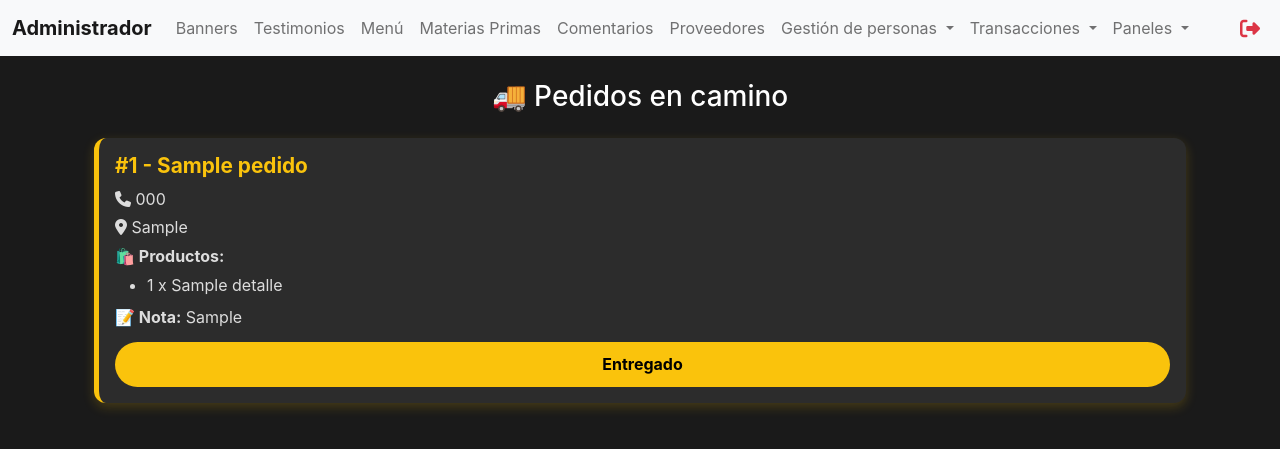
After one commit to yasheyxs/piccoloBurgers, a PHP site: page /admin/panel_delivery.php in a window 1280 px wide. The commit adds this page. Shown: the top 449 px of the page. Run offline with PHP 8.4, Linux system fonts and the light colour scheme; a user stored in the database is signed in; tables that the repository leaves empty hold one stand-in row (values such as "Sample post"); some libraries are stand-ins or nearby versions.

Commit message:
commit 44: Añade nuevos estados de pedido y panel de delivery.

```diff
--- a/admin/actualizar_estado.php
+++ b/admin/actualizar_estado.php
@@ -13,7 +13,7 @@ if (!$pedido_id || !$nuevo_estado) {// Validar que se reciban los datos necesari
 }
 
 $pedido_id = intval($pedido_id);
-$estados_validos = ["En preparación", "Listo", "Cancelado"];
+$estados_validos = ["En preparación", "Listo", "En camino", "Entregado", "Cancelado"];
 if (!in_array($nuevo_estado, $estados_validos)) {// Validar que el estado sea válido
     echo json_encode(["success" => false, "message" => "Estado inválido."]);
     exit;
--- /dev/null
+++ b/admin/panel_delivery.php
@@ -0,0 +1,129 @@
+<?php
+include("../admin/bd.php");
+include("../admin/templates/header.php");
+
+$sentencia = $conexion->prepare("SELECT * FROM tbl_pedidos WHERE estado = 'En camino' ORDER BY fecha DESC");
+$sentencia->execute();
+$pedidos = $sentencia->fetchAll(PDO::FETCH_ASSOC);
+?>
+
+<style>
+  body {
+    background-color: #1a1a1a;
+    color: #fff;
+    font-family: 'Inter', sans-serif;
+  }
+
+  .card-pedido {
+    background-color: #2c2c2c;
+    border-left: 5px solid #fac30c;
+    margin-bottom: 1rem;
+    padding: 1rem;
+    border-radius: 12px;
+    box-shadow: 0 4px 12px rgba(250, 195, 12, 0.2);
+  }
+
+  .card-pedido h5 {
+    font-size: 1.3rem;
+    margin-bottom: 0.5rem;
+    font-weight: bold;
+    color: #fac30c;
+  }
+
+  .card-pedido p,
+  .card-pedido li {
+    font-size: 1rem;
+    margin-bottom: 0.3rem;
+    color: #ddd;
+  }
+
+  .btn-entregado {
+    background-color: #fac30c;
+    color: #000;
+    font-weight: bold;
+    border-radius: 30px;
+    padding: 0.6rem 1.2rem;
+    font-size: 1rem;
+    width: 100%;
+    margin-top: 0.5rem;
+  }
+
+  .btn-entregado:hover {
+    background-color: #e0ae00;
+    transform: scale(1.03);
+  }
+
+  .alert-info {
+    background-color: #2c2c2c;
+    color: #fff;
+    border: 1px solid #fac30c;
+    text-align: center;
+    padding: 1rem;
+    border-radius: 12px;
+  }
+</style>
+
+<div class="container mt-4">
+  <h3 class="text-center mb-4">🚚 Pedidos en camino</h3>
+
+  <?php if (count($pedidos) === 0): ?>
+    <div class="alert alert-info">No hay pedidos en camino por el momento.</div>
+  <?php else: ?>
+    <?php foreach ($pedidos as $pedido): ?>
+      <?php
+      $stmt_detalle = $conexion->prepare("SELECT nombre, cantidad FROM tbl_pedidos_detalle WHERE pedido_id = ?");
+      $stmt_detalle->execute([$pedido['ID']]);
+      $productos = $stmt_detalle->fetchAll(PDO::FETCH_ASSOC);
+      ?>
+      <div class="card-pedido" data-pedido-id="<?= $pedido['ID'] ?>">
+        <h5>#<?= $pedido['ID'] ?> - <?= htmlspecialchars($pedido['nombre']) ?></h5>
+        <p><i class="fas fa-phone"></i> <?= htmlspecialchars($pedido['telefono']) ?></p>
+        <p><i class="fas fa-map-marker-alt"></i> <?= htmlspecialchars($pedido['direccion']) ?></p>
+        <p><strong>🛍️ Productos:</strong></p>
+        <ul class="mb-2">
+          <?php foreach ($productos as $producto): ?>
+            <li><?= htmlspecialchars($producto['cantidad']) ?> x <?= htmlspecialchars($producto['nombre']) ?></li>
+          <?php endforeach; ?>
+        </ul>
+        <p><strong>📝 Nota:</strong> <?= htmlspecialchars($pedido['nota']) ?: 'Sin nota' ?></p>
+        <button class="btn btn-entregado" data-id="<?= $pedido['ID'] ?>">Entregado</button>
+      </div>
+    <?php endforeach; ?>
+  <?php endif; ?>
+</div>
+
+<script>
+  async function marcarEntregado(pedidoId, boton) {
+    try {
+      const formData = new FormData();
+      formData.append('pedido_id', pedidoId);
+      formData.append('nuevo_estado', 'Listo');
+
+      const response = await fetch('../admin/actualizar_estado.php', {
+        method: 'POST',
+        body: formData
+      });
+
+      const resultado = await response.json();
+      if (resultado.success) {
+        boton.closest('.card-pedido').remove();
+      } else {
+        alert('Error: ' + resultado.message);
+      }
+    } catch (error) {
+      alert('Error al conectar con el servidor.');
+      console.error(error);
+    }
+  }
+
+  document.querySelectorAll('.btn-entregado').forEach(btn => {
+    btn.addEventListener('click', () => {
+      const pedidoId = btn.getAttribute('data-id');
+      marcarEntregado(pedidoId, btn);
+    });
+  });
+
+  setInterval(() => location.reload(), 10000);
+</script>
+
+<?php include("../admin/templates/footer.php"); ?>
--- a/admin/templates/header.php
+++ b/admin/templates/header.php
@@ -24,6 +24,7 @@ if (MODO_DESARROLLO) {// Modo desarrollo, no se requiere autenticación
   <!-- Required meta tags -->
   <meta charset="utf-8">
   <meta name="viewport" content="width=device-width, initial-scale=1, shrink-to-fit=no">
+  <link rel="stylesheet" href="https://cdnjs.cloudflare.com/ajax/libs/font-awesome/6.4.0/css/all.min.css">
 
   <!-- Bootstrap CSS v5.2.1 -->
   <link href="https://cdn.jsdelivr.net/npm/bootstrap@5.2.1/dist/css/bootstrap.min.css" rel="stylesheet"
@@ -57,13 +58,50 @@ if (MODO_DESARROLLO) {// Modo desarrollo, no se requiere autenticación
         <li class="nav-item"><a class="nav-link" href="<?php echo $url_base; ?>seccion/menu/">Menú</a></li>
         <li class="nav-item"><a class="nav-link" href="<?php echo $url_base; ?>seccion/materiasPrimas/">Materias Primas</a></li>
         <li class="nav-item"><a class="nav-link" href="<?php echo $url_base; ?>seccion/comentarios/">Comentarios</a></li>
-        <li class="nav-item"><a class="nav-link" href="<?php echo $url_base; ?>clientes.php">Clientes</a></li>
-        <li class="nav-item"><a class="nav-link" href="<?php echo $url_base; ?>seccion/usuarios/">Usuarios</a></li>
         <li class="nav-item"><a class="nav-link" href="<?php echo $url_base; ?>seccion/proveedores/">Proveedores</a></li>
-        <li class="nav-item"><a class="nav-link" href="<?php echo $url_base; ?>seccion/ventas/">Ventas</a></li>
-        <li class="nav-item"><a class="nav-link" href="<?php echo $url_base; ?>seccion/compras/">Compras</a></li>
-        <li class="nav-item"><a class="nav-link" href="<?php echo $url_base; ?>panel_cocina.php">Panel de cocina</a></li>
-        <li class="nav-item"><a class="nav-link text-danger" href="<?php echo $url_base; ?>cerrar.php">Cerrar sesión</a></li>
+
+        <!-- Dropdown Gestión de personas -->
+<li class="nav-item dropdown">
+  <a class="nav-link dropdown-toggle" href="#" id="personasDropdown" role="button" data-bs-toggle="dropdown" aria-expanded="false">
+    Gestión de personas
+  </a>
+  <ul class="dropdown-menu" aria-labelledby="personasDropdown">
+    <li><a class="dropdown-item" href="<?php echo $url_base; ?>clientes.php">Clientes</a></li>
+    <li><a class="dropdown-item" href="<?php echo $url_base; ?>seccion/usuarios/">Usuarios</a></li>
+  </ul>
+</li>
+
+
+        <!-- Dropdown Transacciones -->
+        <li class="nav-item dropdown">
+          <a class="nav-link dropdown-toggle" href="#" id="transaccionesDropdown" role="button" data-bs-toggle="dropdown" aria-expanded="false">
+            Transacciones
+          </a>
+          <ul class="dropdown-menu" aria-labelledby="transaccionesDropdown">
+            <li><a class="dropdown-item" href="<?php echo $url_base; ?>seccion/ventas/">Ventas</a></li>
+            <li><a class="dropdown-item" href="<?php echo $url_base; ?>seccion/compras/">Compras</a></li>
+          </ul>
+        </li>
+
+        <!-- Dropdown Paneles -->
+        <li class="nav-item dropdown">
+          <a class="nav-link dropdown-toggle" href="#" id="panelDropdown" role="button" data-bs-toggle="dropdown" aria-expanded="false">
+            Paneles
+          </a>
+          <ul class="dropdown-menu" aria-labelledby="panelDropdown">
+            <li><a class="dropdown-item" href="<?php echo $url_base; ?>panel_cocina.php">Panel de cocina</a></li>
+            <li><a class="dropdown-item" href="<?php echo $url_base; ?>panel_delivery.php">Panel de delivery</a></li>
+          </ul>
+        </li>
+      </ul>
+
+      <!-- Ícono cerrar sesión -->
+      <ul class="navbar-nav ms-auto">
+        <li class="nav-item">
+          <a class="nav-link text-danger" href="<?php echo $url_base; ?>cerrar.php" title="Cerrar sesión">
+            <i class="fa-solid fa-right-from-bracket fa-lg"></i>
+          </a>
+        </li>
       </ul>
     </div>
   </div>
--- a/perfil_cliente.php
+++ b/perfil_cliente.php
@@ -354,6 +354,10 @@ async function actualizarHistorial() {
           case 'En preparación':
             estadoHtml = `<span class="text-warning">En preparación ⏳</span>`;
             break;
+            case 'En camino':
+  estadoHtml = `<span class="text-info">En camino 🚚</span>`;
+  break;
+
           default:
             estadoHtml = pedido.estado;
         }
```
Also changed, not shown: admin/panel_cocina.php (+53 -12 lines).
